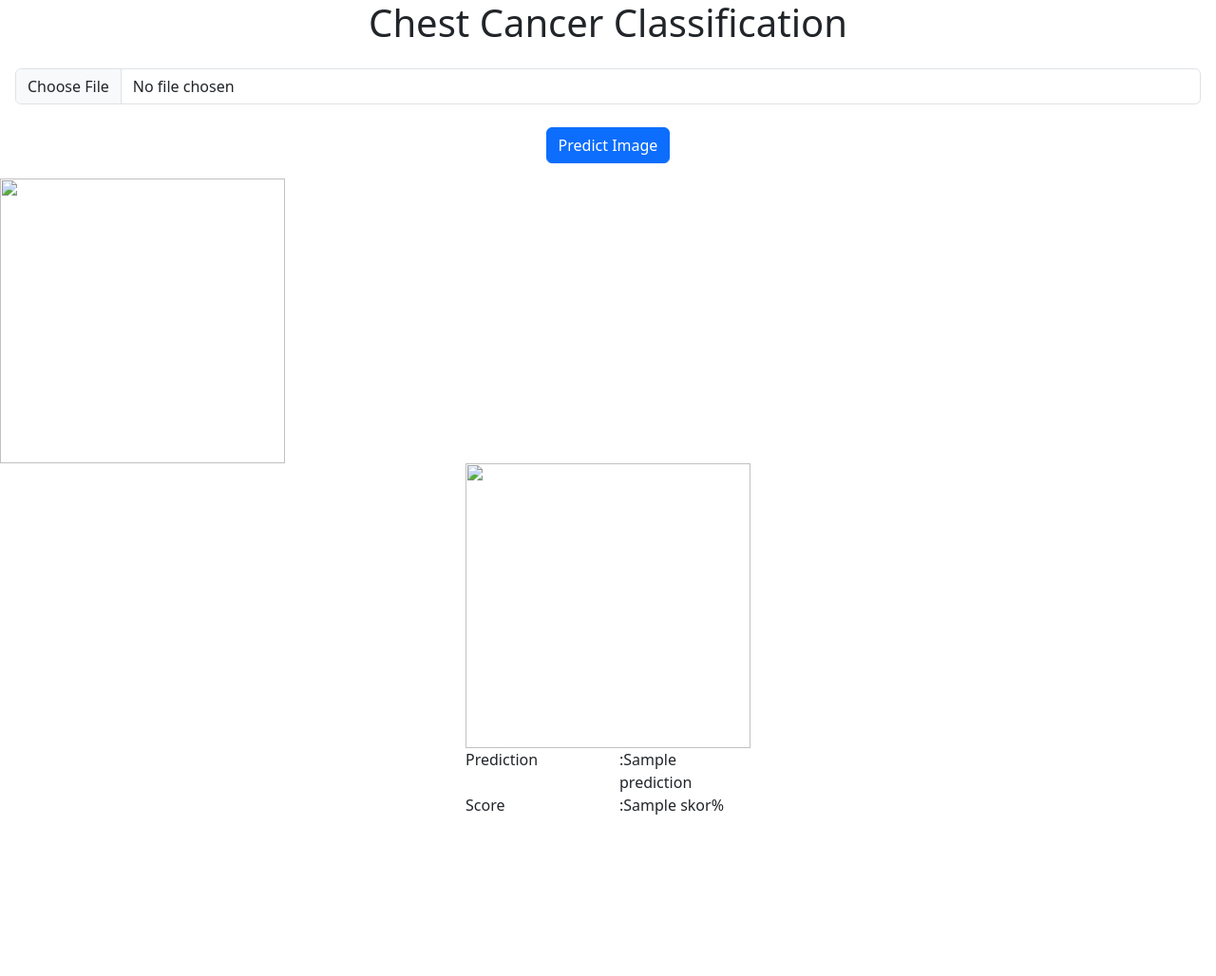
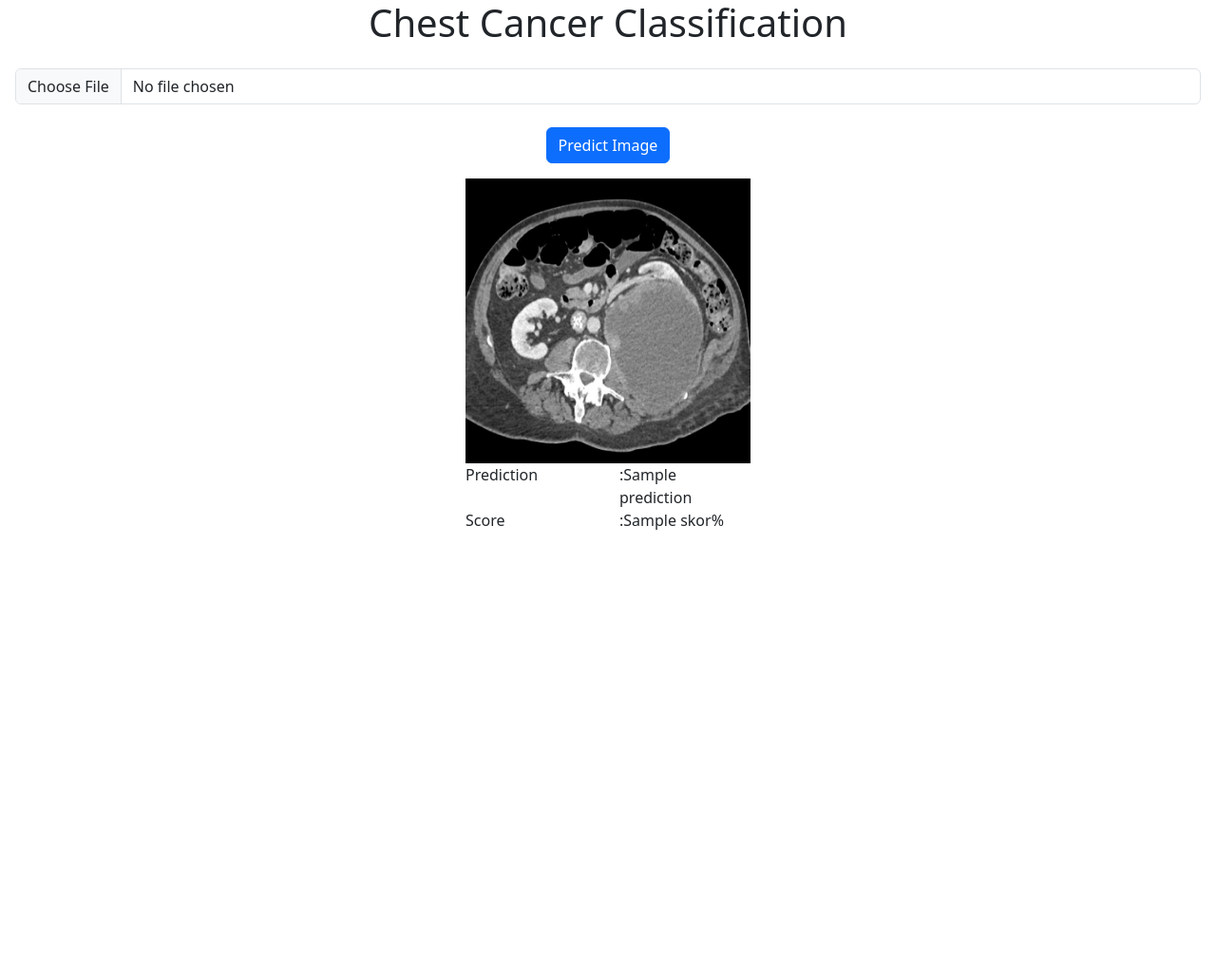
Before and after one commit to jericokatong/chest-cancer-classification-revisi-final, a Flask app: template templates/index.html in a window 1280 px wide. Shown: the top 1028 px of the page at 95% size. After the commit the page ends 558 px from the top, so only its background shows below. Run offline with Flask 3, Linux system fonts and the light colour scheme; the template is opened without the code that fills it: most values are stand-ins (such as "Sample title", 1, 10 or a date in 2020).

Commit message:
memperbaiki index.html

```diff
--- a/templates/index.html
+++ b/templates/index.html
@@ -17,8 +17,6 @@
         Loading...
       </button>
     </form>
-
-    <img class="" src="{{ url_for('static', filename='/images/temp.png') }}" alt="" style="width: 300px; height: 300px" />
 
     {% if prediction %}
     <div class="d-flex flex-column align-items-center">
```
Also changed, not shown: static/images/temp.png.
